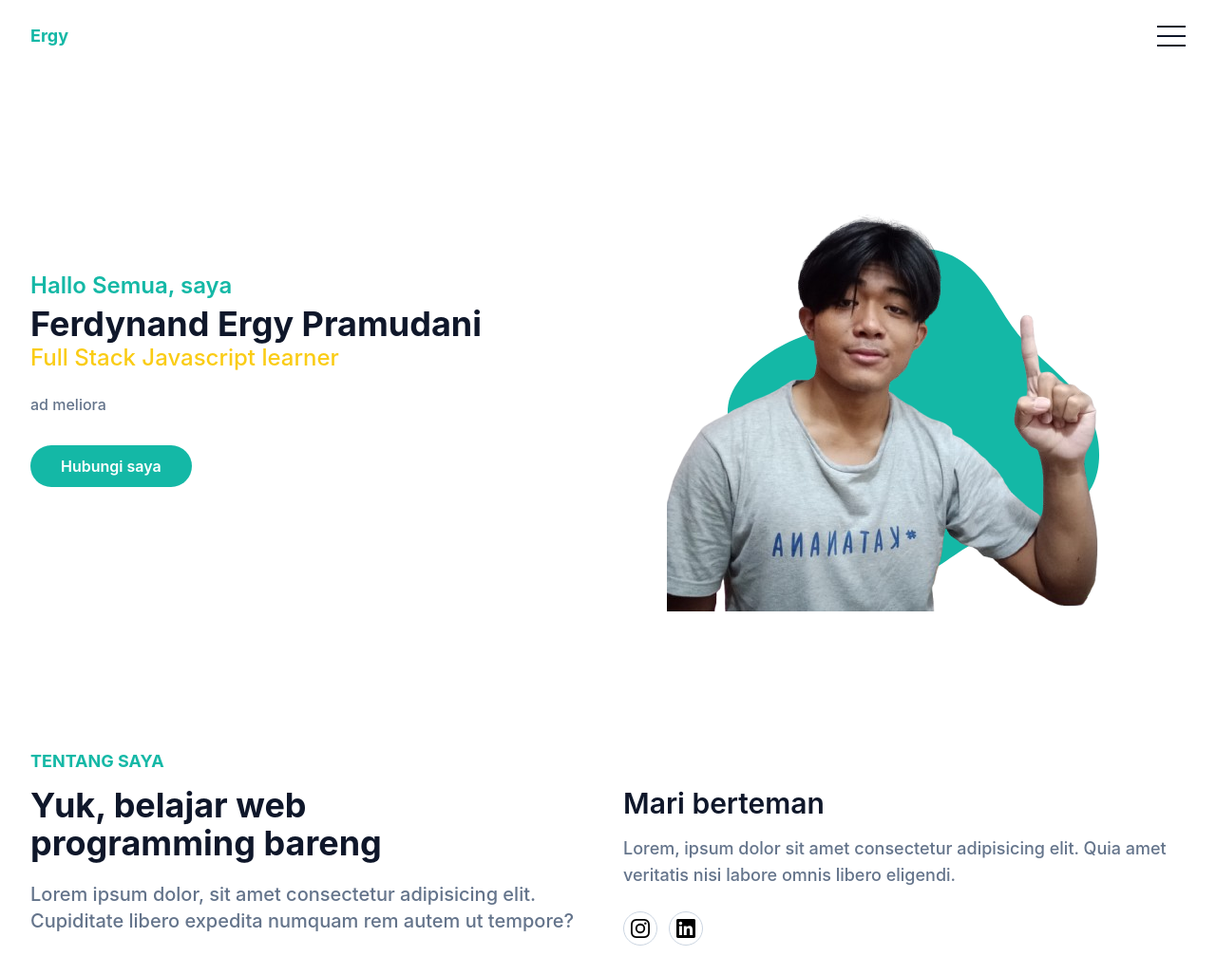
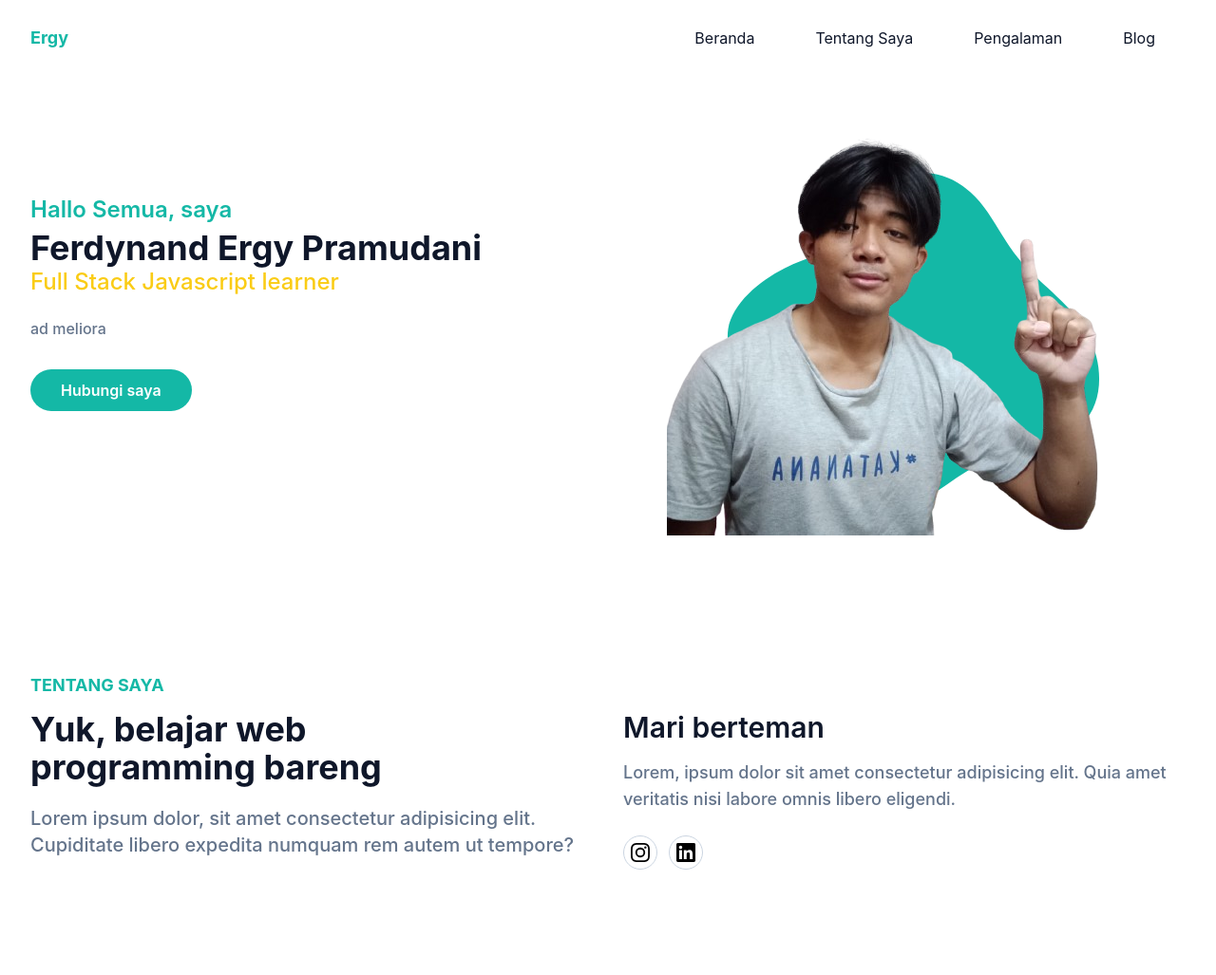
Before and after one commit to ferdynandergypramudanii/personalPortfolio, a website: page index.html in a window 1280 px wide. Shown: the whole page at 95% size. Drawn offline with Linux system fonts and the light colour scheme.

Commit message:
add navbar setion

```diff
--- a/index.html
+++ b/index.html
@@ -17,11 +17,32 @@
                 </div>
 
                 <div class="flex items-center justify-center px-4">
-                    <button id="hamburger" name="hamburger" type="button" class="block absolute right-4">
+                    <button id="hamburger" name="hamburger" type="button" class="block absolute right-4 lg:hidden">
                         <span class="hamburger-line origin-top-left transition duration-300 ease-in-out"></span>
                         <span class="hamburger-line transition duration-300 ease-in-out"></span>
                         <span class="hamburger-line origin-bottom-left transition duration-300 ease-in-out"></span>
                     </button>
+
+                    <nav id="nav-menu"
+                        class="hidden absolute py-5 bg-white shadow-lg rounded-lg max-w-[250px] w-full right-4 top-full lg:block lg:static lg:bg-transparent lg:max-w-full lg:shadow-none lg:rounded-none">
+                        <ul class="block lg:flex">
+                            <li class="group"><a class="text-base text-dark py-2 mx-8 flex  group-hover:text-primary"
+                                    href="#home">Beranda</a>
+                            </li>
+
+                            <li class="group"><a class="text-base text-dark py-2 mx-8 flex  group-hover:text-primary"
+                                    href="#about">Tentang Saya</a>
+                            </li>
+
+                            <li class="group"><a class="text-base text-dark py-2 mx-8 flex  group-hover:text-primary"
+                                    href="#experience">Pengalaman</a>
+                            </li>
+
+                            <li class="group"><a class="text-base text-dark py-2 mx-8 flex  group-hover:text-primary"
+                                    href="#blog">Blog</a>
+                            </li>
+                        </ul>
+                    </nav>
                 </div>
             </div>
         </div>
@@ -29,7 +50,7 @@
 
 
     <!-- Hero Section Start -->
-    <section id="home" class="pt-36">
+    <section id="home" class="pt-16">
         <div class="container">
             <div class="flex flex-wrap">
                 <div class="w-full self-center px-4 lg:w-1/2">
--- a/script.js
+++ b/script.js
@@ -1,6 +1,20 @@
+// navbar fixed
+window.onscroll = () => {
+  const header = document.querySelector("header");
+  const absoluteNav = header.offsetTop;
+
+  if (window.pageYOffset > absoluteNav) {
+    header.classList.add("navbar-fixed");
+  } else {
+    header.classList.remove("navbar-fixed");
+  }
+};
+
 // hamburger
 const hamburger = document.querySelector("#hamburger");
+const navMenu = document.querySelector("#nav-menu");
 
 hamburger.addEventListener("click", () => {
   hamburger.classList.toggle("hamburger-active");
+  navMenu.classList.toggle("hidden");
 });
--- a/src/input.css
+++ b/src/input.css
@@ -23,5 +23,7 @@ body {
 }
 
 .navbar-fixed {
-  @apply fixed z-[60];
+  @apply fixed z-[60] bg-white bg-opacity-70;
+  backdrop-filter: blur(5px);
+  box-shadow: inset 0 -1px 0 0 rgba(0, 0, 0, 0.2);
 }
```
Also changed, not shown: src/output.css.
